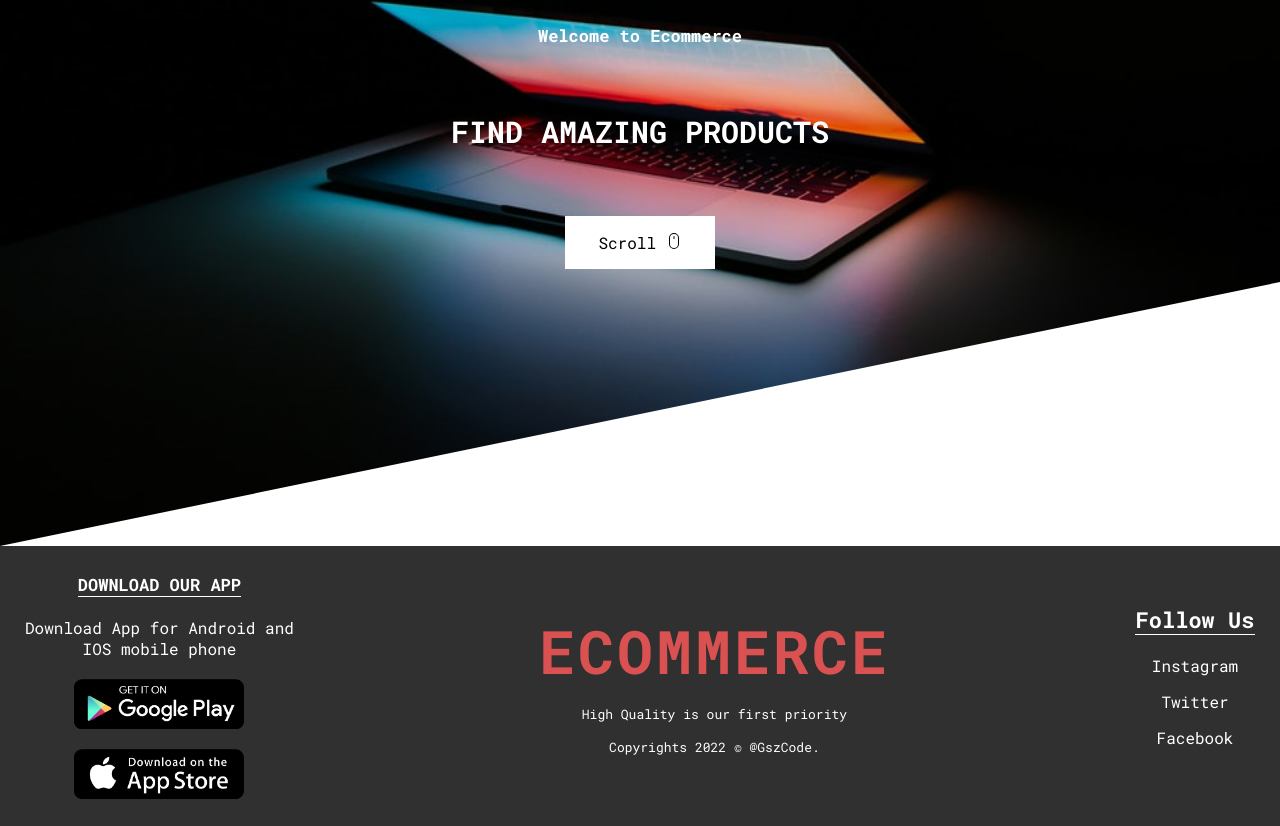
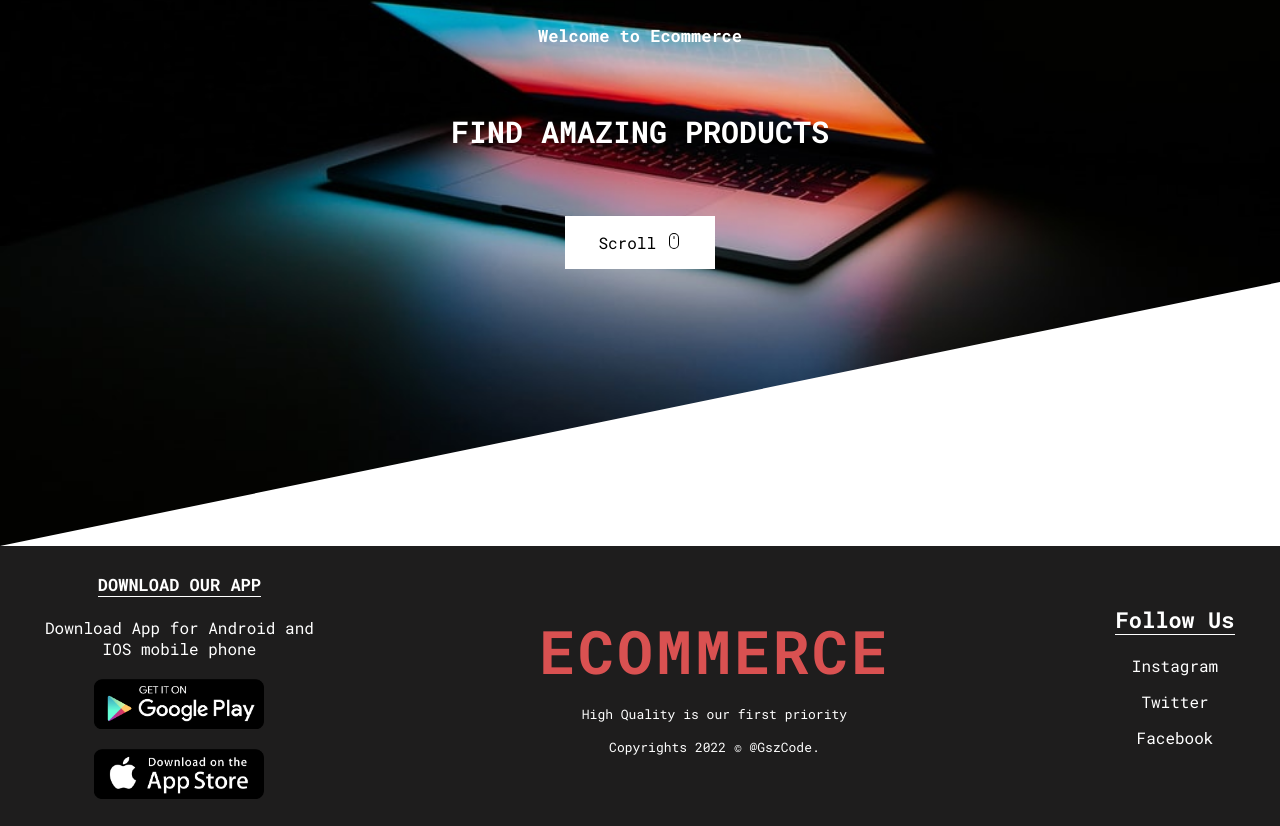
Before and after one commit to gszcode/App, a React (Create React App) app in the folder frontend/: page / in a window 1280 px wide. Shown: the part 254-1080 px from the top of the page. Built offline with nearby package versions, Linux system fonts and the light colour scheme.

Commit message:
mixin agregado footer

```diff
--- a/frontend/src/components/Footer/Footer.scss
+++ b/frontend/src/components/Footer/Footer.scss
@@ -1,24 +1,25 @@
+@mixin flex($dFlex, $fWrap, $fDirection, $jContent, $aItems) {
+  display: $dFlex;
+  flex-wrap: $fWrap;
+  flex-direction: $fDirection;
+  justify-content: $jContent;
+  align-items: $aItems;
+}
+
 $main-color: rgb(217, 81, 81);
-$background: rgb(48, 48, 48);
+$background: rgb(30, 29, 29);
 $border-white: #fff;
 
 .footer {
-  display: flex;
-  flex-wrap: wrap;
-  justify-content: space-between;
-  align-items: center;
+  @include flex(flex, wrap, row, space-between, center);
   width: 100%;
   height: 280px;
   background-color: $background;
-  padding: 0 25px;
+  padding: 0 45px;
   color: #fff;
 
   &__download {
-    display: flex;
-    flex-direction: column;
-    flex-wrap: wrap;
-    justify-content: space-evenly;
-    align-items: center;
+    @include flex(flex, wrap, column, space-evenly, center);
     gap: 20px;
 
     &--title {
@@ -64,10 +65,7 @@ $border-white: #fff;
     }
 
     .socials {
-      display: flex;
-      flex-direction: column;
-      justify-content: center;
-      align-items: center;
+      @include flex(flex, wrap, column, center, center);
       margin: 20px 0;
       gap: 15px;
 
```
